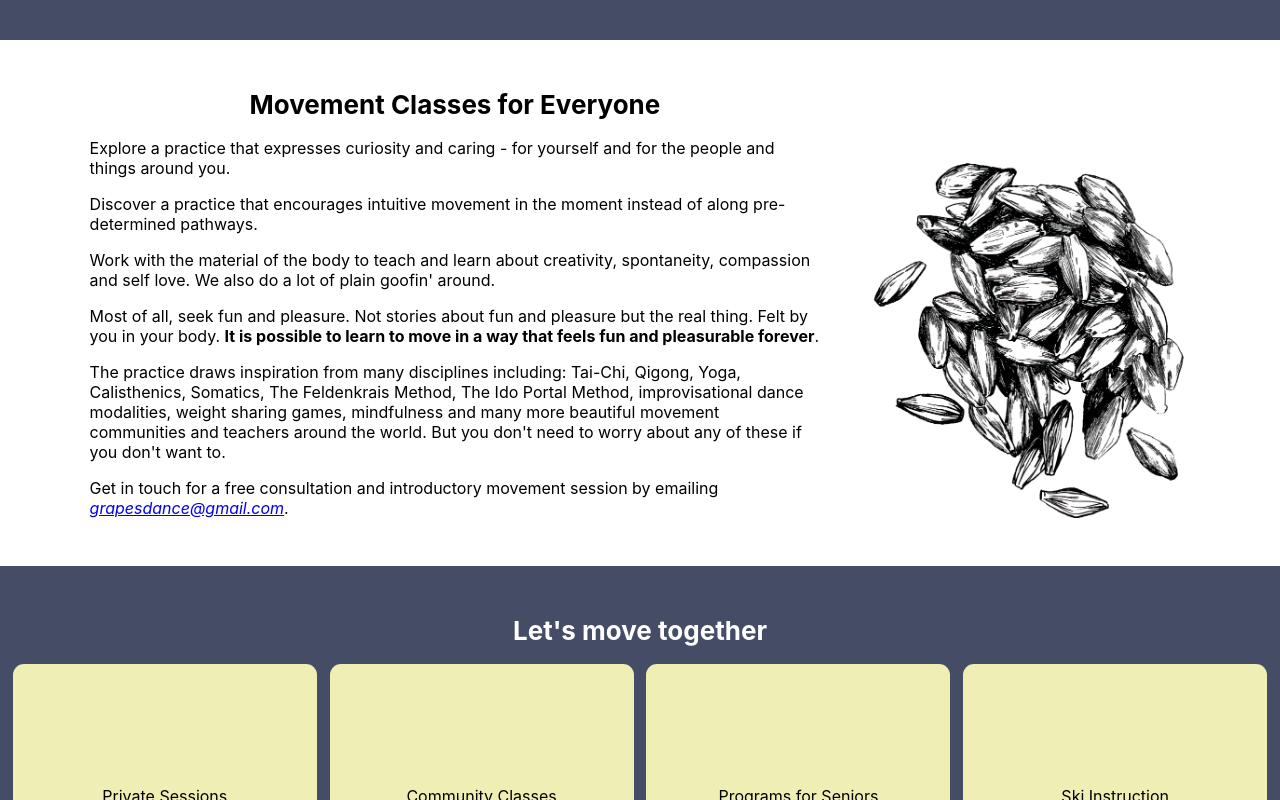
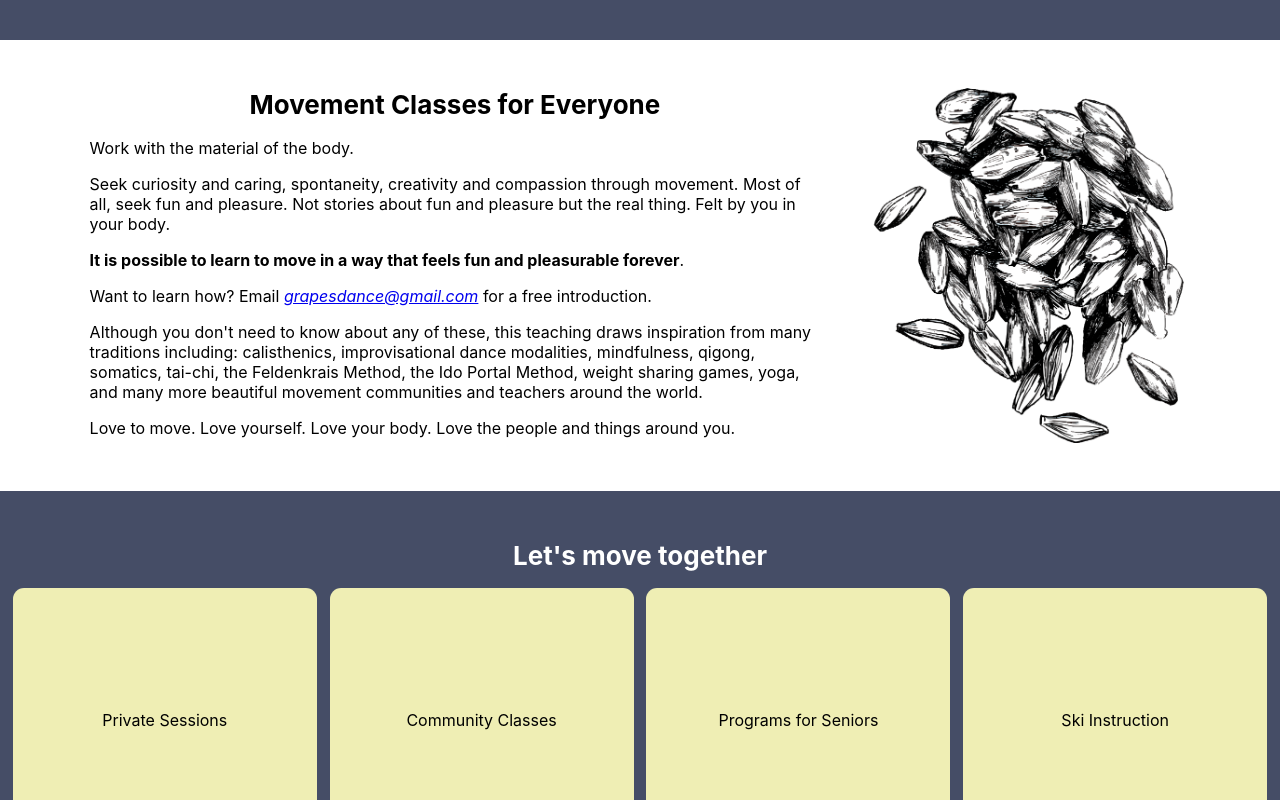
Before and after one commit to DigitalDsntHurt/jaaaam, a React (Create React App) app: page / in a window 1280 px wide. Shown: the part 840-1640 px from the top of the page. Built offline with nearby package versions, Linux system fonts and the light colour scheme.

Commit message:
Updates Practice copy, cleans up site copy

```diff
--- a/src/SiteCopy.js
+++ b/src/SiteCopy.js
@@ -12,47 +12,48 @@ const fantasiesText = () => (
         <p>
             Physical practices exist that will keep you safe, healthy and whole on your own terms, without beating you over the head with arbitrary and unfair ideals.
         </p>
-
-        {/* <p>
+        <p>
             Want to start learning about these practices? Get in touch by emailing <a href='mailto:grapesdance@gmail.com'>grapesdance@gmail.com</a>.
-        </p> */}
+        </p>
     </>
 );
 
 const practiceText = () => (
     <>
         <p>
-            Explore a practice that expresses curiosity and caring - for yourself and for the people and things around you.
+            Work with the material of the body.
         </p>
         <p>
-            Discover a practice that encourages intuitive movement in the moment instead of along pre-determined pathways.
+            Seek curiosity and caring, spontaneity, creativity and compassion through movement. Most of all, seek fun and pleasure. Not stories about fun and pleasure but the real thing. Felt by you in your body.
         </p>
         <p>
-            Work with the material of the body to teach and learn about creativity, spontaneity, compassion and self love. We also do a lot of plain goofin' around.
+            <strong>It is possible to learn to move in a way that feels fun and pleasurable forever</strong>.
         </p>
         <p>
-            Most of all, seek fun and pleasure. Not stories about fun and pleasure but the real thing. Felt by you in your body. <strong>It is possible to learn to move in a way that feels fun and pleasurable forever</strong>.
+            Want to learn how? Email <a href='mailto:grapesdance@gmail.com'>grapesdance@gmail.com</a> for a free introduction.
         </p>
         <p>
-            The practice draws inspiration from many disciplines including: Tai-Chi, Qigong, Yoga, Calisthenics, Somatics, The Feldenkrais Method, The Ido Portal Method, improvisational dance modalities, weight sharing games, mindfulness and many more beautiful movement communities and teachers around the world. But you don't need to worry about any of these if you don't want to.
+            Although you don't need to know about any of these, this teaching draws inspiration from many traditions including:
+            calisthenics,
+            improvisational dance modalities,
+            mindfulness,
+            qigong,
+            somatics,
+            tai-chi,
+            the Feldenkrais Method,
+            the Ido Portal Method,
+            weight sharing games,
+            yoga,
+            and many more beautiful movement communities and teachers around the world.
         </p>
         <p>
-            Get in touch for a free consultation and introductory movement session by emailing <a href='mailto:grapesdance@gmail.com'>grapesdance@gmail.com</a>.
+            Love to move. Love yourself. Love your body. Love the people and things around you.
         </p>
     </>
 );
 
 const teacherText = () => (
     <>
-        {/* <p>
-            Nick is a movement teacher based in the Dogpatch neighborhood of San Francisco. He focuses on movement and awareness practices that are fun, caring, kind, gentle and (if you're into this kind of thing) wild.
-        </p>
-        <p>
-            In previous lives Nick has been a founder, sofware engineer, product manager, urban farmer, data-driven pro sports gambler and journalist. What unites these? A curious desire to solve problems in elegant and funny ways.
-        </p>
-        <p>
-            If you're looking to learn about non-violent movement practices intended to serve you for the rest of your life, get in touch for a free consultation and introductory movement session by emailing <a href='mailto:grapesdance@gmail.com'>grapesdance@gmail.com</a>.
-        </p> */}
         <p>
             Hi, I'm Nick.
         </p>
```
